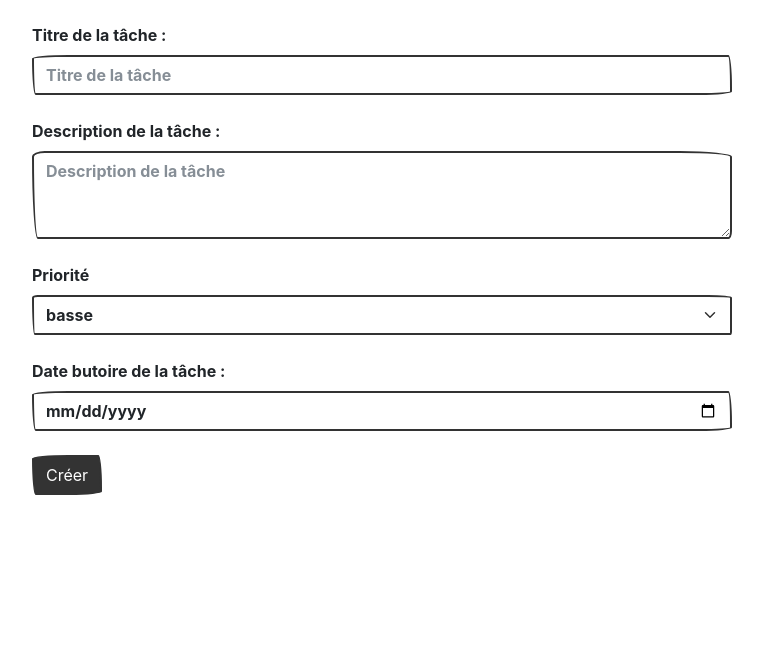
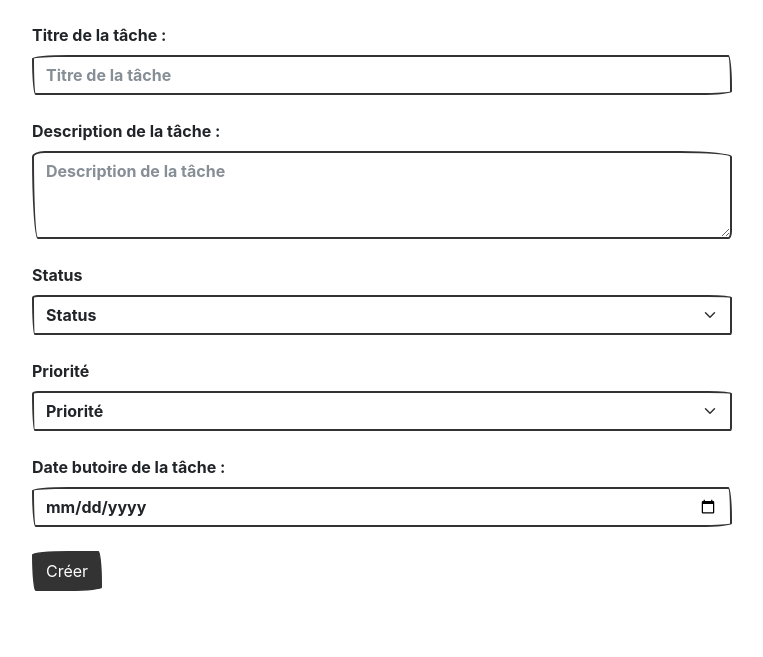
Before and after one commit to blacksnyd/todoolist, a PHP site: page /add.php in a window 1280 px wide. Shown: the part 167-824 px from the top of the page, without its empty margins (258-1021 px from the left). Before the commit the page ends 662 px from the top, so only its background shows below. Run offline with PHP 8.4, Linux system fonts and the light colour scheme; some libraries are stand-ins or nearby versions; some web fonts are replaced.

Commit message:
add insert and validation for form add

```diff
--- a/add.php
+++ b/add.php
@@ -1,12 +1,42 @@
 <?php
   require_once "config/db.php";
+
+  $errors = [];
 
   if($_SERVER["REQUEST_METHOD"] === "POST") {
     $taskTitle = $_POST["taskTitle"] ?? "";
     $taskDesc = $_POST["taskDesc"] ?? "";
+    $taskStatus = $_POST["taskStatus"] ?? "";
     $taskPriority = $_POST["taskPriority"] ?? "";
     $taskDueDate = $_POST["taskDueDate"] ?? "";
 
+    if(empty($taskTitle)) {
+      $errors[] = "Titre manquant";
+    }
+    if(empty($taskDesc)) {
+      $errors[] = "Description manquante";
+    }
+    if(empty($taskPriority) || $taskPriority == "status") {
+      $errors[] = "Choix du status manquant";
+    }
+    if(empty($taskPriority) || $taskPriority == "priority") {
+      $errors[] = "Choix de priorité manquant";
+    }
+    if(empty($taskDueDate)) {
+      $errors[] = "Date butoire manquante";
+    }
+
+    if(empty($errors)) {
+      try {
+        $pdo = dbLog();
+        $insert = $pdo->prepare("INSERT INTO tasks(title, description, status, priority, due_date) VALUES (?, ?, ?, ?, ?)");
+        $insert->execute([$taskTitle, $taskDesc, $taskStatus, $taskPriority, $taskDueDate]);
+        header("location: index.php");
+        exit();
+      } catch (PDOException $e) {
+        $errors[] = "Erreur : $e";
+      }
+    }
   }
 ?>
 <html lang="fr">
@@ -26,13 +56,30 @@
     <main>
       <div class="content">
         <h1>Ajouter une tâche</h1>
+        <?php if (!empty($errors)) { ?>
+          <div class="alert alert-dismissible alert-danger">
+            <button type="button" class="btn-close" data-bs-dismiss="alert"></button>
+            <h4 class="alert-heading">Attention !</h4>
+            <?php foreach ($errors as $error) { ?>
+                <?= $error ?><br>
+            <?php } ?>
+          </div>
+        <?php } ?>
         <form method="post">
           <label for="taskTitle" class="form-label mt-4">Titre de la tâche :</label>
           <input type="text" class="form-control" id="taskTitle" name="taskTitle" placeholder="Titre de la tâche">
           <label for="taskDesc" class="form-label mt-4">Description de la tâche :</label>
           <textarea class="form-control" id="taskDesc" name="taskDesc"rows="3" placeholder="Description de la tâche"></textarea>
+          <label for="taskStatus" class="form-label mt-4">Status</label>
+          <select class="form-select" name="taskStatus" id="taskStatus">
+            <option value="status">Status</option>
+            <option value="à faire">à faire</option>
+            <option value="en cours">en cours</option>
+            <option value="terminée">terminée</option>
+          </select>
           <label for="taskPriority" class="form-label mt-4">Priorité</label>
           <select class="form-select" name="taskPriority" id="taskPriority">
+            <option value="priority">Priorité</option>
             <option value="basse">basse</option>
             <option value="moyenne">moyenne</option>
             <option value="haute">haute</option>
```
